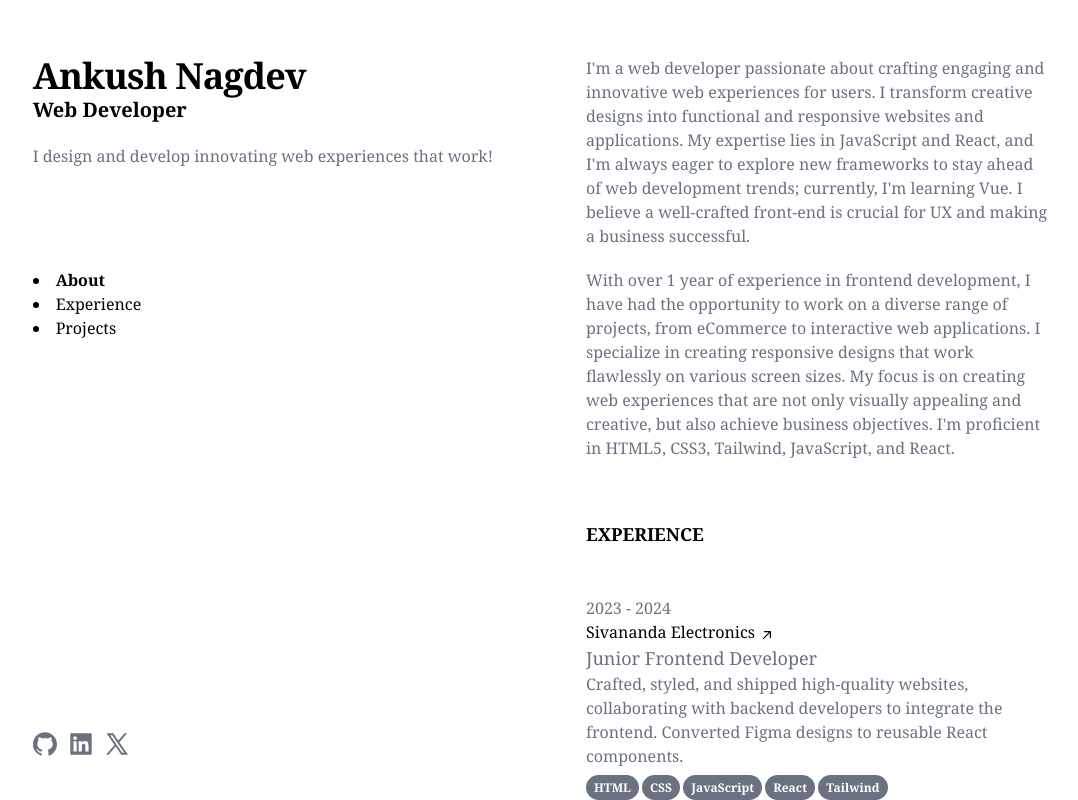
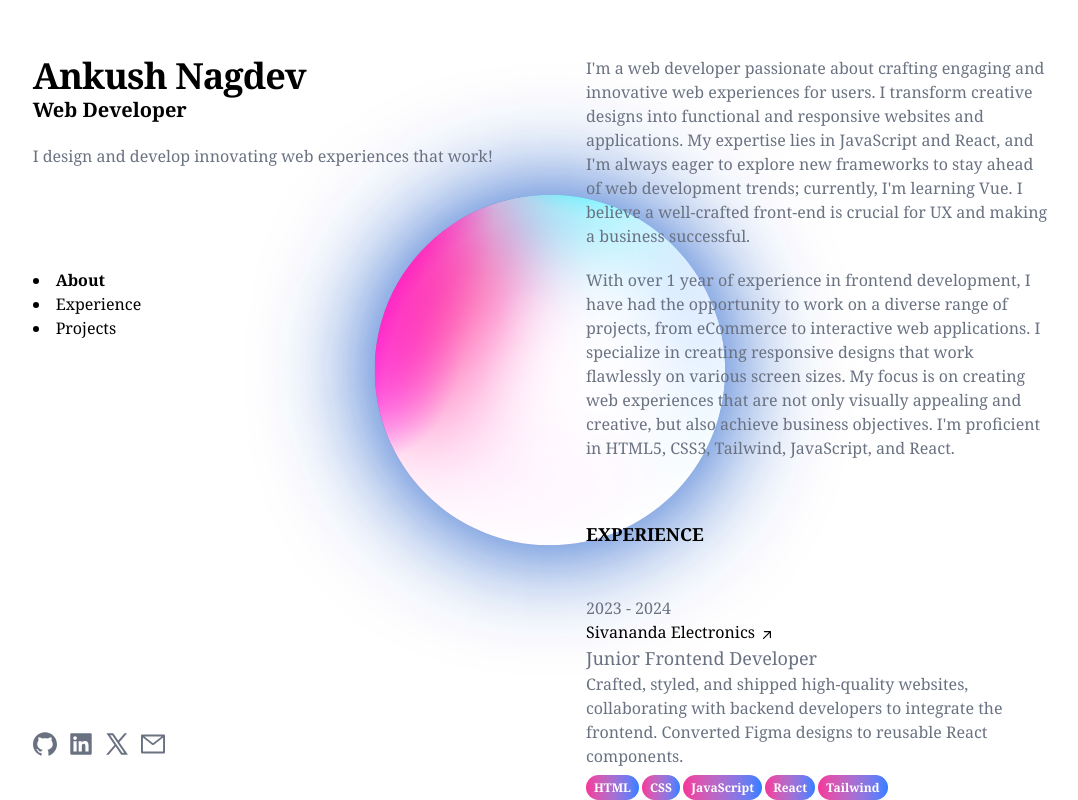
Before and after one commit to Anku5hn/ankush-nagdev-, a React (Vite) app: page / in a window 1280 px wide. Shown: the whole page, without its empty margins (90-1168 px from the left). Built offline with nearby package versions, Linux system fonts and the light colour scheme.

Commit message:
Portfolio v2.0

```diff
--- /dev/null
+++ b/src/components/CircleOne.jsx
@@ -0,0 +1,11 @@
+import React from 'react'
+import circleAnimation from '../assets/animations/circleTwo.json'
+import Lottie from 'lottie-react'
+const CircleOne = () =>{
+    return(
+        <>
+        <Lottie animationData = {circleAnimation} loop={true}/>
+        </>
+    )
+}
+export default CircleOne;
--- a/src/pages/Home.jsx
+++ b/src/pages/Home.jsx
@@ -1,5 +1,5 @@
 import React, { useState, useRef, useEffect } from "react";
-import { GithubOutlined, LinkedinFilled, XOutlined } from "@ant-design/icons";
+import { GithubOutlined, LinkedinFilled, XOutlined,MailOutlined } from "@ant-design/icons";
 import StoreOne from "../assets/project-images/StoreOne.png";
 import WorldLink from "../assets/project-images/WorldLink.png";
 import ToDo from "../assets/project-images/ToDo.png";
@@ -8,7 +8,9 @@ import GentleSense from "../assets/project-images/GentleSense.png";
 import SpentIt from "../assets/project-images/SpentIt.png";
 import MoveIt from "../assets/project-images/MoveIt.png";
 import Tindog from "../assets/project-images/Tindog.png";
+import CircleOne from '../components/CircleOne.jsx'
 const Home = () => {
+
   //referance hooks
   const section1Ref = useRef(null);
   const section2Ref = useRef(null);
@@ -46,7 +48,12 @@ const Home = () => {
   }, []);
   return (
     <>
-      <div className="px-6 py-12 md:hidden lg:hidden block font-serif">
+        <div className="relative h-screen">
+      <div className="fixed top-[48%] left-1/2 transform -translate-x-1/2 -translate-y-1/2 w-[100%] md:w-[50%] lg:w-[50%] h-auto sm:h rounded flex items-center justify-center">
+      <CircleOne />
+      </div>
+    </div>
+      <div className="px-6 py-12 md:hidden lg:hidden block font-serif absolute top-0 left-0">
         {/*Mobile Section*/}
         <div>
           {/*About-Mobile*/}
@@ -73,6 +80,11 @@ const Home = () => {
             <a href="https://x.com/ankushxcode" target="_blank">
               <span className="text-gray-500">
                 <XOutlined />
+              </span>
+            </a>
+            <a href="mailto:ankushnagdev@gmail.com" target="_blank">
+              <span className="text-gray-500">
+              <MailOutlined />
               </span>
             </a>
           </div>
@@ -130,19 +142,19 @@ const Home = () => {
             designs to reusable React components.
           </p>
           <p className="mt-3 text-xs">
-            <span className="px-2 py-1 rounded-l-full rounded-r-full font-bold text-white bg-gray-500">
+            <span className="px-2 py-1 rounded-l-full rounded-r-full font-bold text-white bg-gradient-to-r from-pink-500 to-blue-500">
               HTML
             </span>{" "}
-            <span className="px-2 py-1 rounded-l-full rounded-r-full font-bold text-white bg-gray-500">
+            <span className="px-2 py-1 rounded-l-full rounded-r-full font-bold text-white bg-gradient-to-r from-pink-500 to-blue-500">
               CSS
             </span>{" "}
-            <span className="px-2 py-1 rounded-l-full rounded-r-full font-bold text-white bg-gray-500">
+            <span className="px-2 py-1 rounded-l-full rounded-r-full font-bold text-white bg-gradient-to-r from-pink-500 to-blue-500">
               JavaScript
             </span>{" "}
-            <span className="px-2 py-1 rounded-l-full rounded-r-full font-bold text-white bg-gray-500">
+            <span className="px-2 py-1 rounded-l-full rounded-r-full font-bold text-white bg-gradient-to-r from-pink-500 to-blue-500">
               React
             </span>{" "}
-            <span className="px-2 py-1 rounded-l-full rounded-r-full font-bold text-white bg-gray-500">
+            <span className="px-2 py-1 rounded-l-full rounded-r-full font-bold text-white bg-gradient-to-r from-pink-500 to-blue-500">
               Tailwind
             </span>{" "}
           </p>
@@ -174,10 +186,10 @@ const Home = () => {
             Increased traffic by 5–10% per week by optimizing web pages for SEO.
           </p>
           <p className="mt-3 text-xs">
-            <span className="px-2 py-1 rounded-l-full rounded-r-full font-bold text-white bg-gray-500">
+            <span className="px-2 py-1 rounded-l-full rounded-r-full font-bold text-white bg-gradient-to-r from-pink-500 to-blue-500">
               HTML
             </span>{" "}
-            <span className="px-2 py-1 rounded-l-full rounded-r-full font-bold text-white bg-gray-500">
+            <span className="px-2 py-1 rounded-l-full rounded-r-full font-bold text-white bg-gradient-to-r from-pink-500 to-blue-500">
               CSS
             </span>
           </p>
@@ -510,12 +522,12 @@ const Home = () => {
             <span className="font-semibold text-black">Visual Studio Code</span>
             . Built with{" "}
             <span className="font-semibold text-black">React.js</span> and{" "}
-            <span className="font-semibold text-black">TailwindCSS</span>
+            <span className="font-semibold text-black">TailwindCSS.</span>
           </p>
         </div>
       </div>
       {/*MOBILE ENDS HERE*/}
-      <div className="w-full hidden h-screen md:flex lg:flex justify-center items-center font-serif">
+      <div className="w-full hidden h-screen md:flex lg:flex justify-center items-center font-serif absolute top-0 left-0">
         {/*outmost container desktop starts here*/}
         <div className="w-5/6 h-full flex justify-between">
           {/*outer container*/}
@@ -574,6 +586,11 @@ const Home = () => {
                   <XOutlined />
                 </span>
               </a>
+              <a href="mailto:ankushnagdev@gmail.com" target="_blank">
+                <span className="text-gray-500 hover:text-black">
+                <MailOutlined />
+                </span>
+              </a>
             </div>
           </div>
           {/*left static ends here*/}
@@ -604,7 +621,7 @@ const Home = () => {
               <h2 className="text-lg font-bold p-5" id="childOne">
                 EXPERIENCE
               </h2>
-              <div className="hover:bg-gray-200 rounded-md cursor-pointer p-5">
+              <div className="hover:bg-gray-200/25 bg-opacity-25 rounded-md cursor-pointer p-5">
                 <p className="text-gray-500 mt-2">2023 - 2024</p>
                 <a href="https://sivanandaelectronics.com/" target="_blank">
                   <span className="text-black">
@@ -634,24 +651,24 @@ const Home = () => {
                   components.
                 </p>
                 <p className="mt-3 text-xs">
-                  <span className="px-2 py-1 rounded-l-full rounded-r-full font-bold text-white bg-gray-500">
+                  <span className="px-2 py-1 rounded-l-full rounded-r-full font-bold text-white bg-gradient-to-r from-pink-500 to-blue-500">
                     HTML
                   </span>{" "}
-                  <span className="px-2 py-1 rounded-l-full rounded-r-full font-bold text-white bg-gray-500">
+                  <span className="px-2 py-1 rounded-l-full rounded-r-full font-bold text-white bg-gradient-to-r from-pink-500 to-blue-500">
                     CSS
                   </span>{" "}
-                  <span className="px-2 py-1 rounded-l-full rounded-r-full font-bold text-white bg-gray-500">
+                  <span className="px-2 py-1 rounded-l-full rounded-r-full font-bold text-white bg-gradient-to-r from-pink-500 to-blue-500">
                     JavaScript
                   </span>{" "}
-                  <span className="px-2 py-1 rounded-l-full rounded-r-full font-bold text-white bg-gray-500">
+                  <span className="px-2 py-1 rounded-l-full rounded-r-full font-bold text-white bg-gradient-to-r from-pink-500 to-blue-500">
                     React
                   </span>{" "}
-                  <span className="px-2 py-1 rounded-l-full rounded-r-full font-bold text-white bg-gray-500">
+                  <span className="px-2 py-1 rounded-l-full rounded-r-full font-bold text-white bg-gradient-to-r from-pink-500 to-blue-500">
                     Tailwind
                   </span>{" "}
                 </p>
               </div>
-              <div className="hover:bg-gray-200 rounded-md cursor-pointer p-5">
+              <div className="hover:bg-gray-200/25 rounded-md cursor-pointer p-5">
                 <p className="text-gray-500 mt-5">2022 - 2023</p>
                 <a
                   href="https://igeeksclub.com/author/ankushnagdev/"
@@ -682,10 +699,10 @@ const Home = () => {
                   pages for SEO.
                 </p>
                 <p className="mt-3 text-xs">
-                  <span className="px-2 py-1 rounded-l-full rounded-r-full font-bold text-white bg-gray-500">
+                  <span className="px-2 py-1 rounded-l-full rounded-r-full font-bold text-white bg-gradient-to-r from-pink-500 to-blue-500">
                     HTML
                   </span>{" "}
-                  <span className="px-2 py-1 rounded-l-full rounded-r-full font-bold text-white bg-gray-500">
+                  <span className="px-2 py-1 rounded-l-full rounded-r-full font-bold text-white bg-gradient-to-r from-pink-500 to-blue-500">
                     CSS
                   </span>
                 </p>
@@ -700,7 +717,7 @@ const Home = () => {
                 Some of the things I've built!
               </p>
               <p className="mt-5 text-xl p-5">React Projects</p>
-              <div className="hover:bg-gray-200 p-5 rounded-md">
+              <div className="hover:bg-gray-200/25 p-5 rounded-md">
                 <a
                   href="https://store-one-three-phi.vercel.app/"
                   target="_blank"
@@ -741,7 +758,7 @@ const Home = () => {
                   />
                 </a>
               </div>
-              <div className="hover:bg-gray-200 p-5 rounded-md">
+              <div className="hover:bg-gray-200/25 p-5 rounded-md">
                 <a href="https://worldlink-ashy.vercel.app/" target="_blank">
                   <p className="text-gray-500 mt-5">2025</p>
                   <span className="text-black">
@@ -776,7 +793,7 @@ const Home = () => {
                   />
                 </a>
               </div>
-              <div className="hover:bg-gray-200 p-5 rounded-md">
+              <div className="hover:bg-gray-200/25 p-5 rounded-md">
                 <a href="https://to-do-eta-red.vercel.app/" target="_blank">
                   <p className="text-gray-500 mt-5">2025</p>
                   <span className="text-black">
@@ -812,7 +829,7 @@ const Home = () => {
                 </a>
               </div>
               <p className="mt-5 text-xl p-5">Vue Project</p>
-              <div className="hover:bg-gray-200 p-5 rounded-md">
+              <div className="hover:bg-gray-200/25 p-5 rounded-md">
                 <a href="https://vue-topics.vercel.app/" target="_blank">
                   <p className="text-gray-500 mt-5">2025</p>
                   <span className="text-black">
@@ -849,7 +866,7 @@ const Home = () => {
               </div>
               <p className="mt-5 text-xl p-5">Full Stack Projects</p>
               {/*card starts here*/}
-              <div className="hover:bg-gray-200 p-5 rounded-md">
+              <div className="hover:bg-gray-200/25 p-5 rounded-md">
                 <a
                   href="https://gentlesense-9iz3.onrender.com/"
                   target="_blank"
@@ -894,7 +911,7 @@ const Home = () => {
               </div>
               {/*card ends here */}
               {/*card starts here*/}
-              <div className="hover:bg-gray-200 p-5 rounded-md">
+              <div className="hover:bg-gray-200/25 p-5 rounded-md">
                 <a href="https://spentit-j1er.onrender.com/" target="_blank">
                   <p className="text-gray-500 mt-5">2024</p>
                   <span className="text-black">
@@ -933,7 +950,7 @@ const Home = () => {
               </div>
               {/*card ends here */}
               <p className="mt-10 text-xl p-5">HTML + Bootstrap Projects</p>
-              <div className="hover:bg-gray-200 p-5 rounded-md">
+              <div className="hover:bg-gray-200/25 p-5 rounded-md">
                 <a href="https://anku5hn.github.io/moveit/" target="_blank">
                   <p className="text-gray-500 mt-5">2024</p>
                   <span className="text-black">
@@ -974,7 +991,7 @@ const Home = () => {
               </div>
               {/*card ends here */}
               {/*card ends here */}
-              <div className="hover:bg-gray-200 p-5 rounded-md">
+              <div className="hover:bg-gray-200/25 p-5 rounded-md">
                 <a href="https://anku5hn.github.io/tindog/" target="_blank">
                   <p className="text-gray-500 mt-5">2024</p>
                   <span className="text-black">
```
